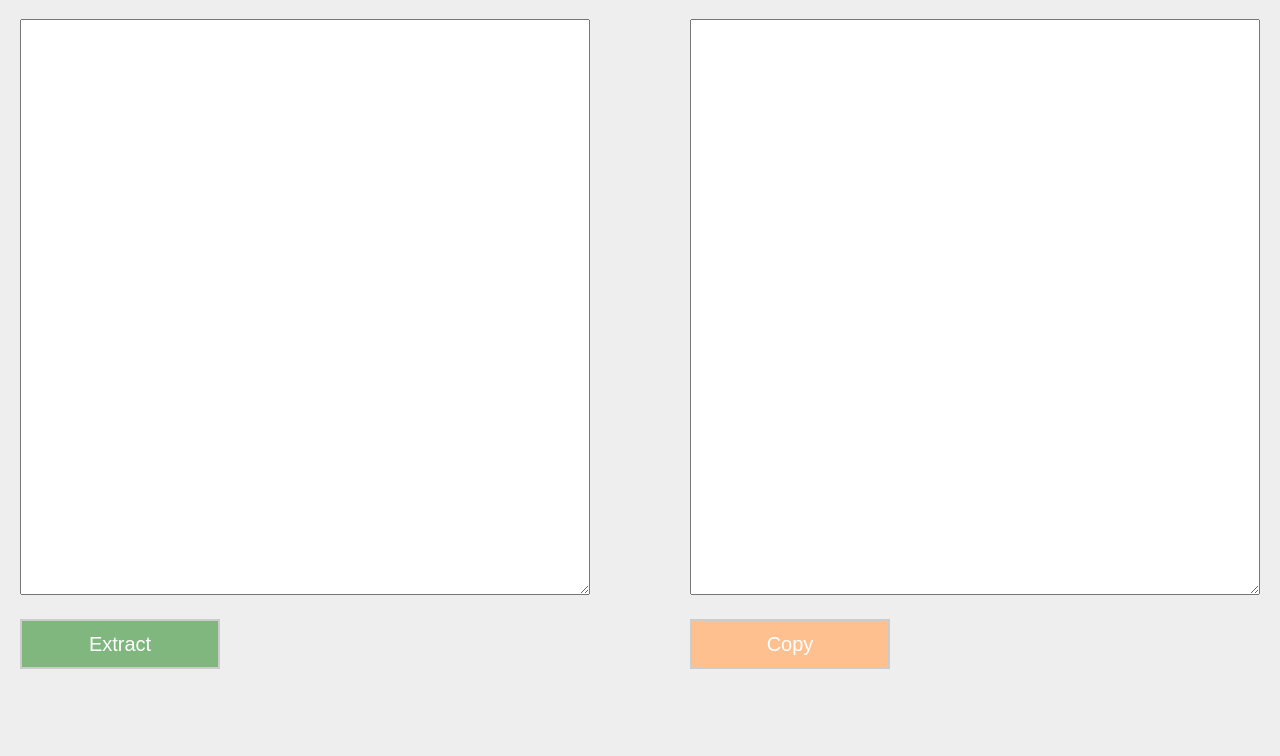
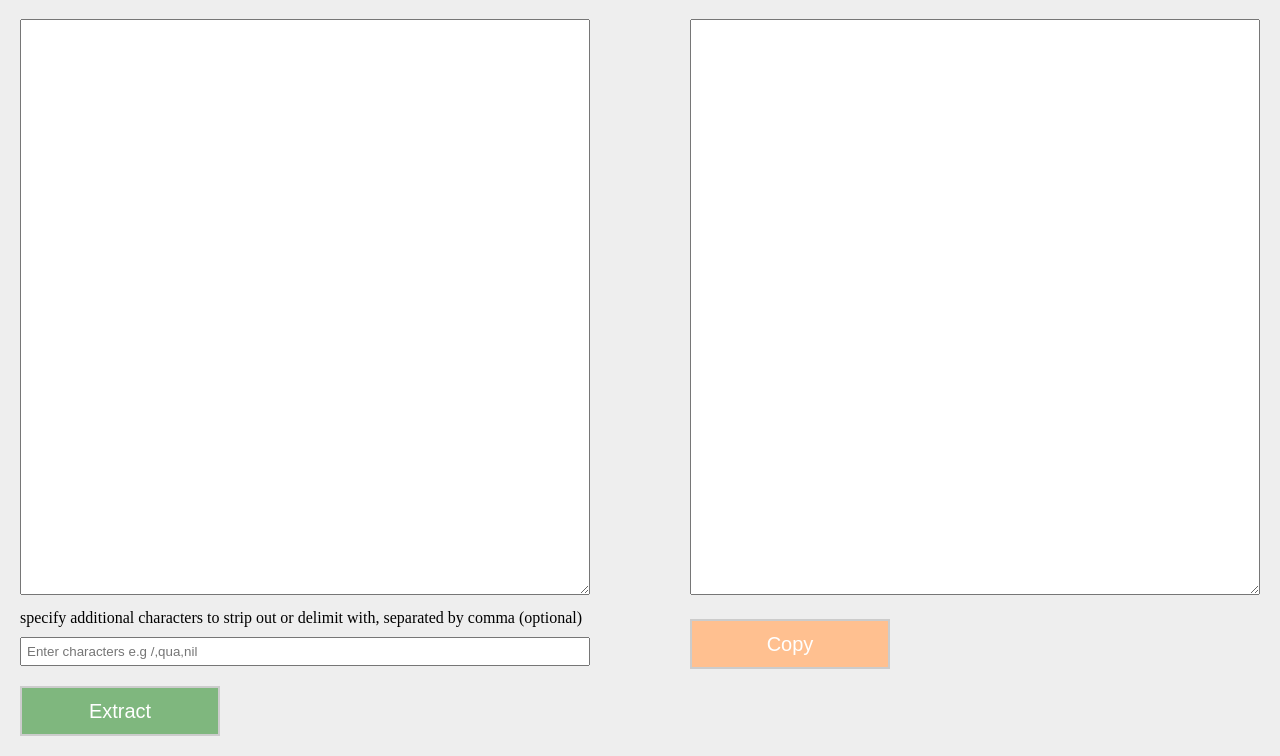
Before and after one commit to boldrack/wordextract, a plain HTML site: page index.html in a window 1280 px wide. Shown: the part 58-814 px from the top of the page. Drawn offline with nearby package versions, Linux system fonts and the light colour scheme.

Commit message:
Update: dynamic delimiter

```diff
--- a/index.html
+++ b/index.html
@@ -17,6 +17,10 @@
   <div class="container">
     <div class="input-container">
       <textarea class="input" name="" id="" cols="30" rows="10"></textarea>
+      <div class="extra-chars">
+        <span>specify additional characters to strip out or delimit with, separated by comma (optional)</span>
+        <input type="text" class="extra-chars-input" placeholder="Enter characters e.g /,qua,nil">
+      </div>
       <button class="btn extract">Extract</button>
     </div>
     <div class="output-container">
--- a/main.css
+++ b/main.css
@@ -79,3 +79,17 @@ footer {
   background-color: #B1D7B4;
   padding: 10px;
 }
+
+.extra-chars {
+  margin-top: 10px;
+}
+
+.extra-chars span {
+  display: block;
+  margin-bottom: 10px;
+}
+
+.extra-chars input {
+  padding: 5px;
+  width: 100%;
+}
--- a/main.js
+++ b/main.js
@@ -20,12 +20,15 @@ const extractWords = (content) => {
 const replaceTokens = (content) => {
   // this tokens is surely going to be more work than this
   let rContent = content.replaceAll('?', ' ')
-  const replacementPattern = /[\(\)\[\]""''\.,:-]/ig
+  const replacementPattern = /[\(\)\[\]""''\.,:-;\/=!]/ig
   rContent = rContent.replace(/\r\n|\r|\n/g, ' ');
   console.log('AFter first replacement : ', rContent)
   rContent = rContent.replace(replacementPattern, ' ');
   console.log('AFter second replacement : ', rContent)
-  rContent = rContent.replaceAll('¿', ' ')
+  rContent = rContent.replaceAll('¿', ' ');
+  rContent = document.querySelector('.extra-chars-input').value
+    .split(',')
+    .reduce((acc, curr) => acc.replaceAll(curr, ' '), rContent)
   return rContent;
 }
 
```
